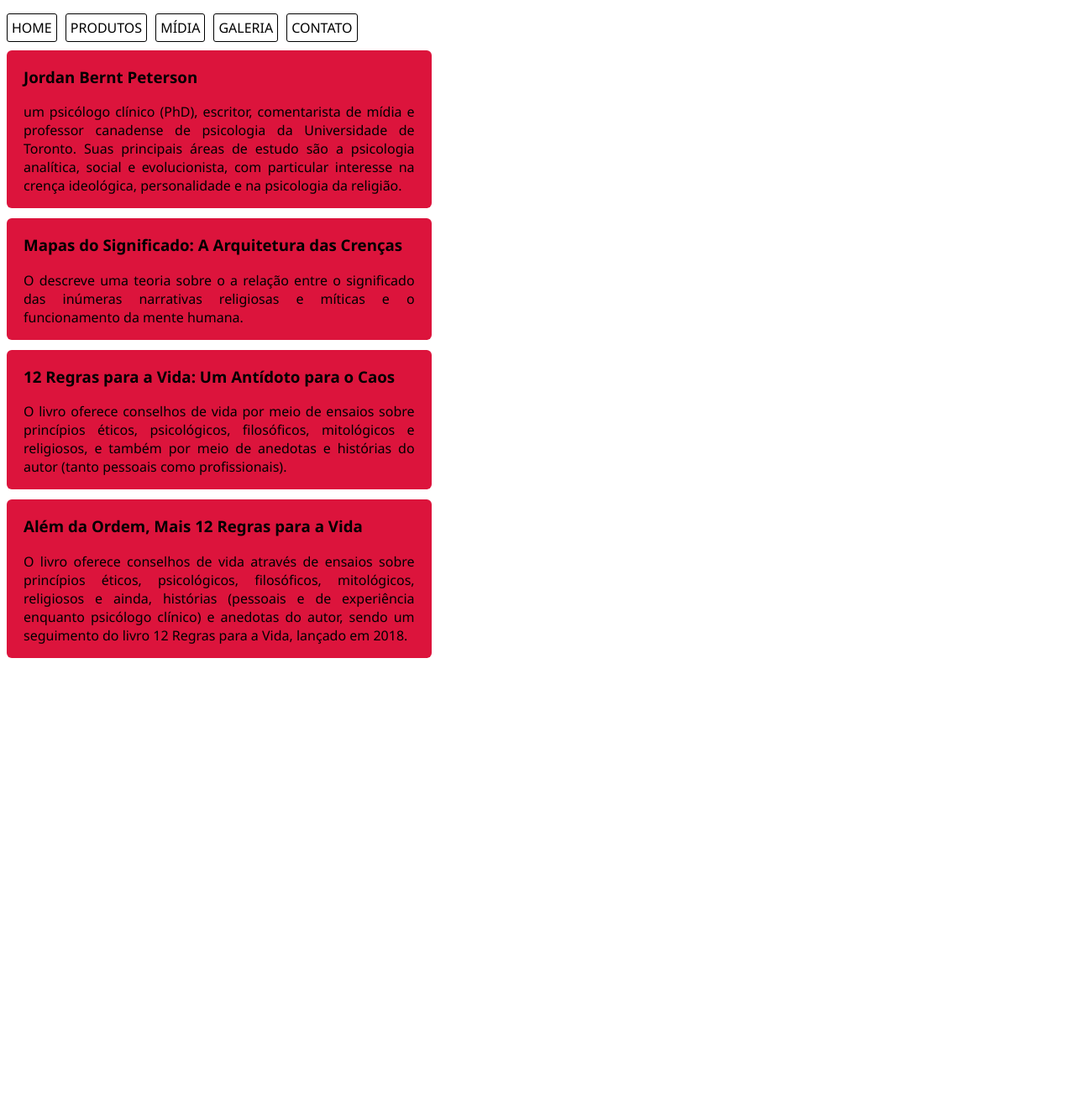
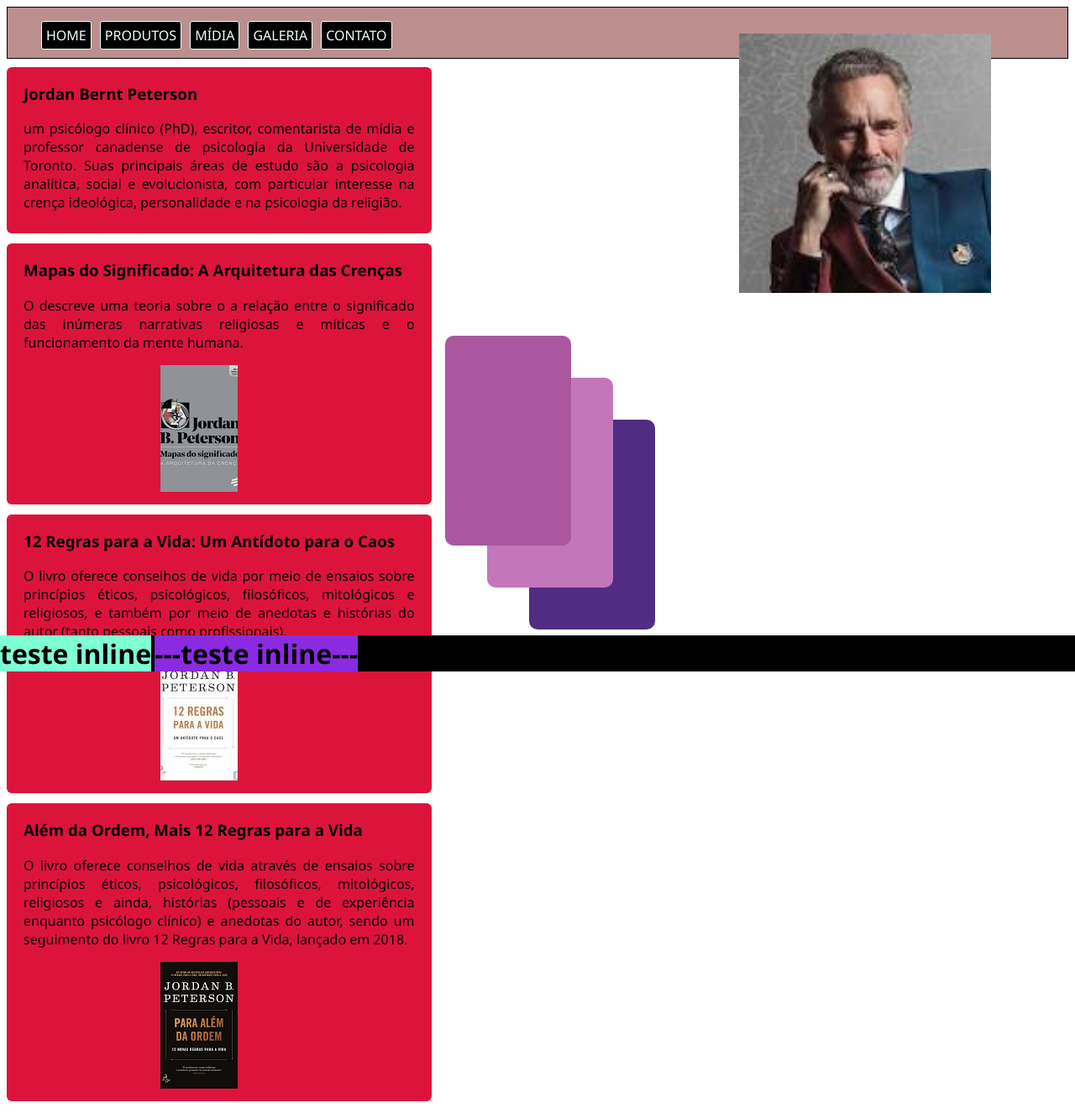
Before and after one commit to lexusmem/Impacta_2023, a PHP site: page /09_index_posicionamento_layout.html in a window 1280 px wide. Shown: the whole page at 84% size. Before the commit the page ends 784 px from the top, so only its background shows below. Run offline with PHP 8.4, Linux system fonts and the light colour scheme.

Commit message:
Atualização de aulas html

```diff
--- a/Nanodegree/HTML_Fundamentos/09_index_posicionamento_layout.html
+++ b/Nanodegree/HTML_Fundamentos/09_index_posicionamento_layout.html
@@ -33,6 +33,9 @@
                     Universidade de Toronto. Suas principais áreas de estudo são a psicologia analítica, social e
                     evolucionista, com particular interesse na crença ideológica, personalidade e na psicologia da
                     religião.</p>
+                <div id="peterson">
+                    <img src="imagens/peterson.jpg" alt="jordan_peterson">
+                </div>
             </article>
 
             <article>
@@ -40,6 +43,9 @@
                 <p>O descreve uma teoria sobre o a relação entre o significado das inúmeras narrativas religiosas e
                     míticas
                     e o funcionamento da mente humana.</p>
+                <div id="logo_relativo">
+                    <img src="imagens/mapas_do_sgnificado.jpg" alt="mapas_do_sgnificado">
+                </div>
             </article>
         </div>
 
@@ -50,6 +56,9 @@
                     filosóficos,
                     mitológicos e religiosos, e também por meio de anedotas e histórias do autor (tanto pessoais como
                     profissionais).</p>
+                <div id="logo_relativo">
+                    <img src="imagens/12_regras.jpg" alt="12_regras">
+                </div>
             </article>
 
             <article>
@@ -58,11 +67,24 @@
                     filosóficos,
                     mitológicos, religiosos e ainda, histórias (pessoais e de experiência enquanto psicólogo clínico) e
                     anedotas do autor, sendo um seguimento do livro 12 Regras para a Vida, lançado em 2018.</p>
+                <div id="logo_relativo">
+                    <img src="imagens/para_alem_da_ordem.png" alt="para_alem_da_ordem">
+                </div>
             </article>
         </div>
 
     </section>
 
+    <aside>
+        <div id="a1"></div>
+        <div id="a2"></div>
+        <div id="a3"></div>
+    </aside>
+
+    <footer>
+        <h1 style="display: inline; background-color: aquamarine;padding: 0px; margin: 0px; ">teste inline</h1>
+        <h1 style="display: inline; background-color: blueviolet; margin:0px; padding: 0px; ">---teste inline---</h1>
+    </footer>
 </body>
 
 </html>
--- a/Nanodegree/HTML_Fundamentos/css/09_estilo.css
+++ b/Nanodegree/HTML_Fundamentos/css/09_estilo.css
@@ -2,8 +2,12 @@ html {
     font-family: segoe ui;
 }
 
-ul {
+header {
     padding: 0px;
+    border: 1px solid black;
+    height: 60px;
+    background-color: rosybrown;
+    margin-top: 0px;
 }
 
 li {
@@ -11,10 +15,12 @@ li {
     list-style: none;
     /* coloca a lista de forma horizontal */
     float: left;
+    color: azure;
     margin-right: 10px;
-    border: 1px solid black;
+    border: 1px solid azure;
     padding: 5px;
     border-radius: 3px;
+    background-color: black;
 }
 
 section {
@@ -36,6 +42,95 @@ article {
     margin-bottom: 12px;
     padding-right: 20px;
     padding-left: 20px;
+    padding-bottom: 10px;
     border-radius: 6px;
     text-align: justify;
 }
+
+#peterson>img {
+    width: 300px;
+    right: 400px;
+    /* width: 92px;
+    height: 151px; */
+}
+
+#peterson {
+    position: absolute;
+    right: 100px;
+    top: 40px;
+    /* position: relative;
+    left: 35%; */
+}
+
+#logo_relativo {
+    position: relative;
+    left: 35%;
+}
+
+aside {
+    clear: left;
+    display: block;
+}
+
+#a1,
+#a2,
+#a3 {
+    width: 150px;
+    height: 250px;
+    border-radius: 10px;
+    position: fixed;
+}
+
+#a1 {
+    background-color: #AA57A0;
+    top: 400px;
+    right: 600px;
+    z-index: 3;
+}
+
+#a2 {
+    background-color: #C476BB;
+    top: 450px;
+    right: 550px;
+    z-index: 2;
+}
+
+#a3 {
+    background-color: #512C83;
+    top: 500px;
+    right: 500px;
+    z-index: 1;
+}
+
+@media screen and (max-width: 800px) {
+    #peterson>img {
+        /* width: 300px;
+        right: 400px; */
+        width: 92px;
+        height: 151px;
+    }
+
+    #peterson {
+        /* position: absolute;
+        right: 100px;
+        top: 40px; */
+        position: relative;
+        left: 35%;
+    }
+
+    #a1,
+    #a2,
+    #a3 {
+        position: relative;
+        clear: left;
+        display: block;
+    }
+}
+
+footer {
+    position: fixed;
+    bottom: 0;
+    left: 0;
+    width: 100%;
+    background-color: black;
+}
```
Also changed, not shown: Nanodegree/HTML_Fundamentos/imagens/12_regras.jpg (added), Nanodegree/HTML_Fundamentos/imagens/mapas_do_sgnificado.jpg (added), Nanodegree/HTML_Fundamentos/imagens/para_alem_da_ordem.png (added), Nanodegree/HTML_Fundamentos/imagens/peterson.jpg (added), 1 other file.
